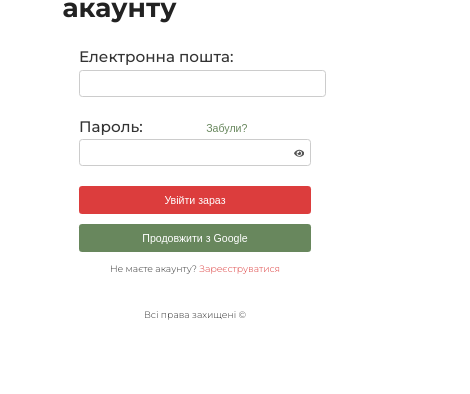
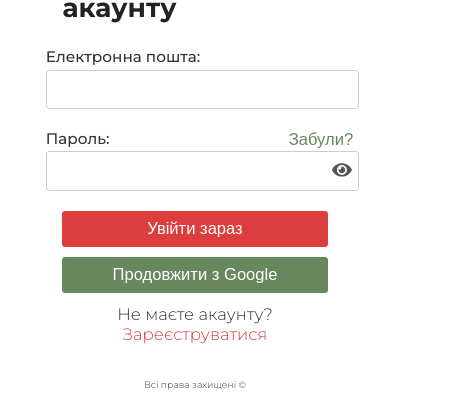
Before and after one commit to vladabel12/NickSport, a React (Create React App) app: page /#/log_in in a window 390 px wide. Shown: the part 127-521 px from the top of the page, 470 px wide, since content can reach past the window. Built offline with nearby package versions, Linux system fonts and the light colour scheme; no server answers.

Commit message:
changed continue with google button

```diff
--- a/src/components/CreateAccount.js
+++ b/src/components/CreateAccount.js
@@ -1,6 +1,11 @@
 import React, { useState, useEffect } from 'react';
 import { auth, provider } from '../firebase';
-import { signInWithPopup, onAuthStateChanged, createUserWithEmailAndPassword, } from 'firebase/auth';
+import {
+  signInWithRedirect,
+  getRedirectResult,
+  onAuthStateChanged,
+  createUserWithEmailAndPassword,
+} from 'firebase/auth';
 import { FaEye, FaEyeSlash } from 'react-icons/fa';
 import { Link, useNavigate } from 'react-router-dom';
 import { useTranslation } from 'react-i18next';
@@ -13,6 +18,23 @@ export default function CreateAccount() {
   const [password, setPassword] = useState('');
   const navigate = useNavigate();
 
+  // 🔁 Перевірка результату після Google-редіректу
+  useEffect(() => {
+    const checkRedirectResult = async () => {
+      try {
+        const result = await getRedirectResult(auth);
+        if (result?.user) {
+          setUser(result.user);
+          navigate('/');
+        }
+      } catch (error) {
+        console.error('Помилка після Google редіректу:', error);
+      }
+    };
+    checkRedirectResult();
+  }, [navigate]);
+
+  // 🔄 Відслідковування авторизації
   useEffect(() => {
     const unsubscribe = onAuthStateChanged(auth, (currentUser) => {
       setUser(currentUser);
@@ -21,11 +43,10 @@ export default function CreateAccount() {
     return () => unsubscribe();
   }, [navigate]);
 
+  // ✅ Google login з редіректом (для мобільних)
   const handleGoogleLogin = async () => {
     try {
-      const result = await signInWithPopup(auth, provider);
-      setUser(result.user);
-      navigate('/');
+      await signInWithRedirect(auth, provider);
     } catch (error) {
       console.error('Помилка входу через Google:', error);
     }
@@ -70,7 +91,13 @@ export default function CreateAccount() {
           <div className='form_group password_group'>
             <label htmlFor="password">{t('password')}</label>
             <div className="password_wrapper">
-              <input type={showPassword ? "text" : "password"} id="password" value={password} onChange={(e) => setPassword(e.target.value)} required/>
+              <input
+                type={showPassword ? "text" : "password"}
+                id="password"
+                value={password}
+                onChange={(e) => setPassword(e.target.value)}
+                required
+              />
               <span className="password_toggle" onClick={() => setShowPassword((prev) => !prev)}>
                 {showPassword ? <FaEyeSlash /> : <FaEye />}
               </span>
--- a/src/components/ResetPassword.js
+++ b/src/components/ResetPassword.js
@@ -36,8 +36,10 @@ export default function ResetPassword() {
             </div>
             <div className="create_right">
                 <form className="create_form">
-                    <h2>{t('resetPassword')}</h2>
-                    <input type="email" placeholder={t('EnterEmail')} value={email} onChange={e => setEmail(e.target.value)}/>
+                    <h2 className='create_title'>{t('resetPassword')}</h2>
+                    <div className='form_group'>
+                      <input type="email" placeholder={t('EnterEmail')} value={email} onChange={e => setEmail(e.target.value)}/>
+                    </div>
                     <button onClick={handleReset}>{t('SendResetEmail')}</button>
                     <button type="button" className="google_button"><Link to="/log_in" className='go_back_button'>{t('GoBack')}</Link></button>
                     {message && <p style={{ color: 'green' }}>{message}</p>}
--- a/src/styles/adaptation.css
+++ b/src/styles/adaptation.css
@@ -145,22 +145,37 @@ p, b, .footer,  .presentation::before {
     background: transparent;
     border: none;
     width: 100%;
+    height: 37rem;
     outline: none;
   }
-
-  .create_form button {
-    background: none;
+  .create_form .form_group input {
+    font-size: 25rem;
+  }
+  form.create_form button {
     width: 100%;
-    max-width: 350rem;
+    max-width: 450rem;
+    font-size: 25rem;
   }
   .form_group{
-   width: 350rem;
+   width: 450rem;
   }
   form.create_form label{
     font-size: 23rem;
   }
+  .password_wrapper{
+    width: 472rem;
+  }
   .password_wrapper input{
     padding-right: 40rem;
+  }
+  .password_toggle{
+    font-size: 30rem;
+  }
+  form.create_form p{
+    font-size: 25rem;
+  }
+  .label_row{
+    width: 640rem;
   }
 }
 
```
